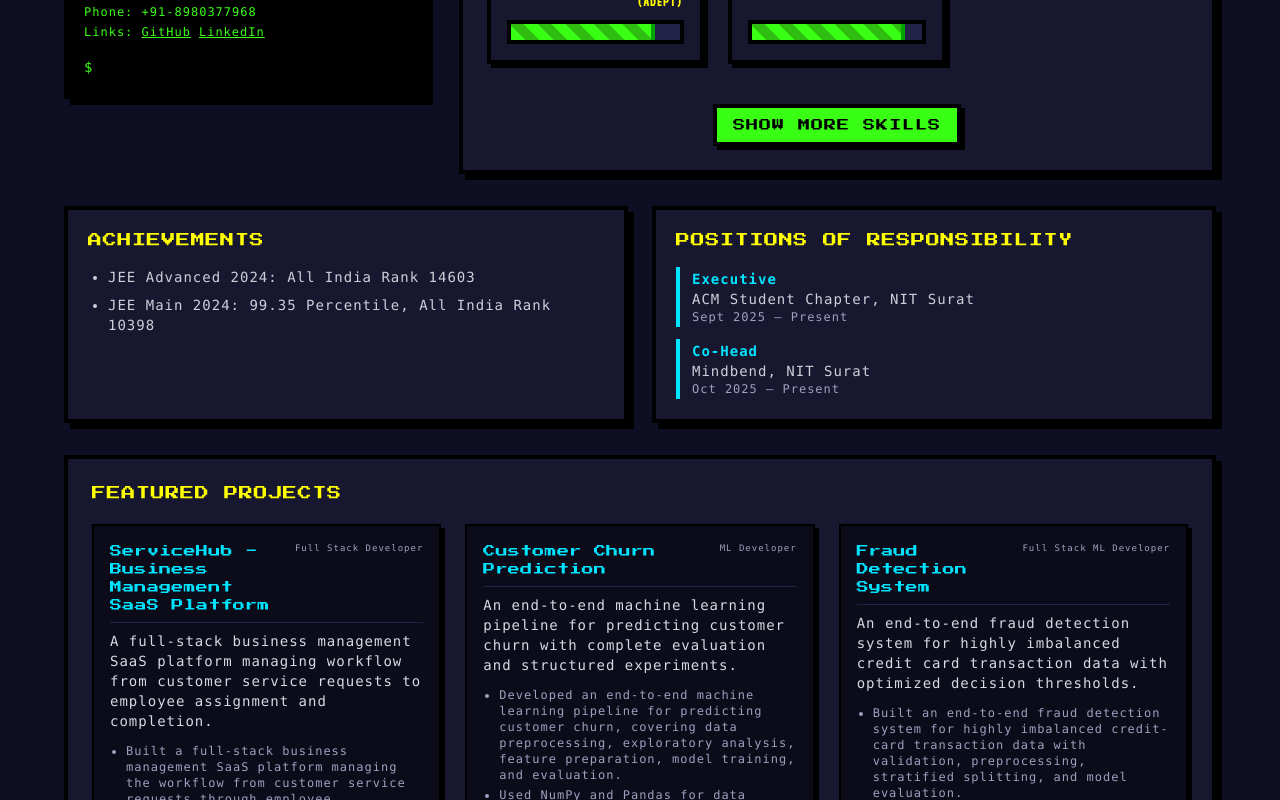
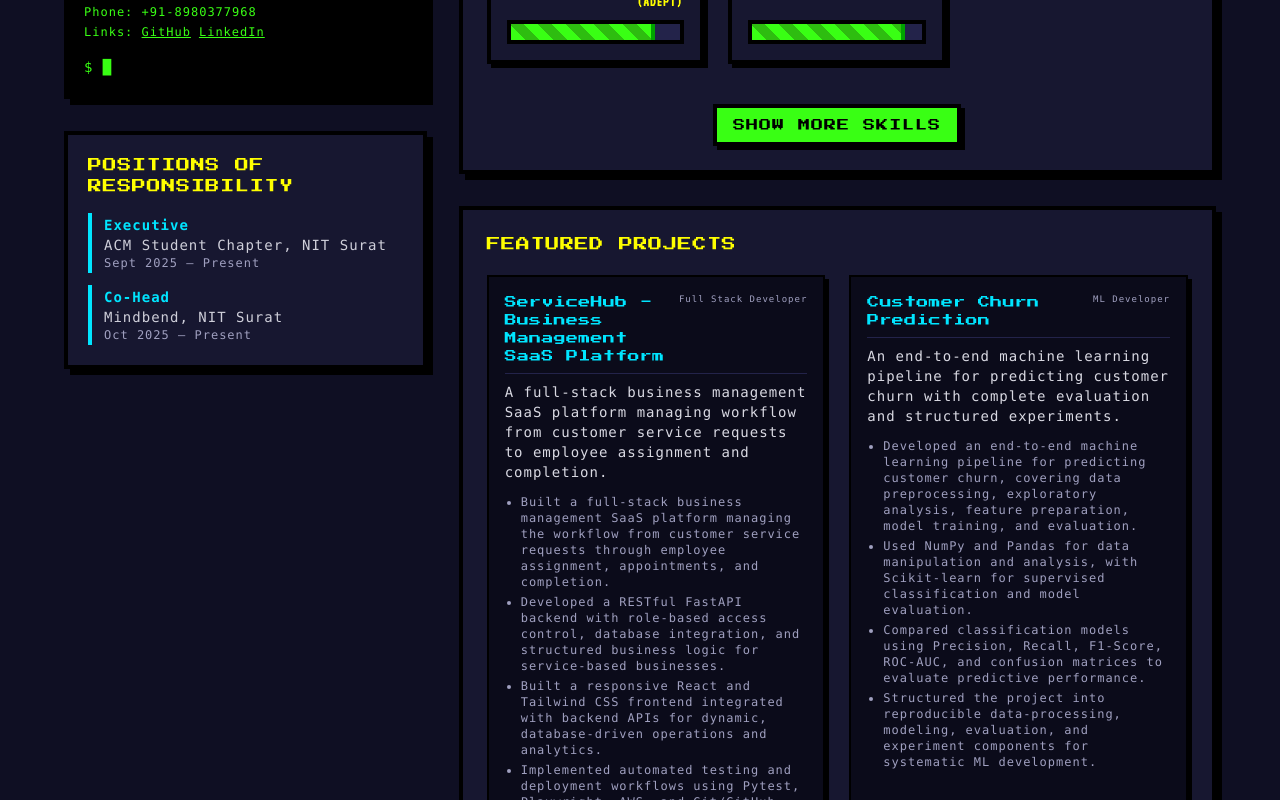
Before and after one commit to ZeelRamoliya07/Portfolio, a Next.js app: page / in a window 1280 px wide. Shown: the part 1200-2000 px from the top of the page. Built offline with nearby package versions, Linux system fonts and the light colour scheme.

Commit message:
updated/removed the achievements section and updated github links of projects

```diff
--- a/src/app/page.tsx
+++ b/src/app/page.tsx
@@ -2,7 +2,6 @@
 
 import React, { useState } from "react";
 import {
-  ACHIEVEMENTS,
   BIO,
   EDUCATION,
   PROJECTS,
@@ -161,6 +160,22 @@ export default function Home() {
               <span>$ </span><span className="pixel-blink">█</span>
             </div>
           </div>
+
+          {/* Positions of Responsibility Card in Sidebar */}
+          <div className="border-4 border-black bg-[#171730] p-5 shadow-[6px_6px_0px_0px_rgba(0,0,0,1)]">
+            <h3 className="font-pixel-heading text-xs md:text-sm text-[#ffff00] mb-4 uppercase tracking-wider">
+              Positions of Responsibility
+            </h3>
+            <div className="space-y-3 font-mono text-xs md:text-sm">
+              {RESPONSIBILITIES.map((position) => (
+                <div key={`${position.title}-${position.organization}`} className="border-l-4 border-[#00e5ff] pl-3 py-0.5">
+                  <p className="text-[#00e5ff] font-bold">{position.title}</p>
+                  <p className="text-[#f0f0f8]/85">{position.organization}</p>
+                  <p className="text-[#a0a0c0] text-xs">{position.period}</p>
+                </div>
+              ))}
+            </div>
+          </div>
         </section>
 
         {/* Right Column: Main Resume Data (8 cols) */}
@@ -237,40 +252,6 @@ export default function Home() {
             <SkillGrid />
           </div>
 
-        </section>
-      </main>
-
-      {/* Full-width container for Achievements & Featured Projects to fill empty space on left */}
-      <div className="w-full max-w-6xl mt-8 space-y-8">
-        {/* Achievements and leadership */}
-        <div className="grid grid-cols-1 md:grid-cols-2 gap-6">
-          <div className="border-4 border-black bg-[#171730] p-5 shadow-[6px_6px_0px_0px_rgba(0,0,0,1)]">
-            <h3 className="font-pixel-heading text-xs md:text-sm text-[#ffff00] mb-4 uppercase tracking-wider">
-              Achievements
-            </h3>
-            <ul className="list-disc pl-5 font-mono text-xs md:text-sm space-y-2 text-[#f0f0f8]/85">
-              {ACHIEVEMENTS.map((achievement) => (
-                <li key={achievement}>{achievement}</li>
-              ))}
-            </ul>
-          </div>
-
-          <div className="border-4 border-black bg-[#171730] p-5 shadow-[6px_6px_0px_0px_rgba(0,0,0,1)]">
-            <h3 className="font-pixel-heading text-xs md:text-sm text-[#ffff00] mb-4 uppercase tracking-wider">
-              Positions of Responsibility
-            </h3>
-            <div className="space-y-3 font-mono text-xs md:text-sm">
-              {RESPONSIBILITIES.map((position) => (
-                <div key={`${position.title}-${position.organization}`} className="border-l-4 border-[#00e5ff] pl-3 py-0.5">
-                  <p className="text-[#00e5ff] font-bold">{position.title}</p>
-                  <p className="text-[#f0f0f8]/85">{position.organization}</p>
-                  <p className="text-[#a0a0c0] text-xs">{position.period}</p>
-                </div>
-              ))}
-            </div>
-          </div>
-        </div>
-
           {/* Projects Showcase */}
           <div className="border-4 border-black bg-[#171730] p-5 md:p-6 shadow-[6px_6px_0px_0px_rgba(0,0,0,1)]">
             <h3 className="font-pixel-heading text-xs md:text-sm text-[#ffff00] mb-5 uppercase tracking-wider">
@@ -278,7 +259,7 @@ export default function Home() {
             </h3>
 
             <div>
-            <div className="grid grid-cols-1 md:grid-cols-2 lg:grid-cols-3 gap-6">
+              <div className="grid grid-cols-1 md:grid-cols-2 gap-6">
                 {(showAllProjects ? PROJECTS : PROJECTS.slice(0, 5)).map((proj) => (
                   <div
                     key={proj.title}
@@ -360,7 +341,8 @@ export default function Home() {
               )}
             </div>
           </div>
-      </div>
+        </section>
+      </main>
 
       {/* Footer / Arcade Cabinet bottom */}
       <footer className="w-full max-w-6xl mt-12 border-4 border-black bg-[#171730] p-6 shadow-[6px_6px_0px_0px_rgba(0,0,0,1)] flex flex-col md:flex-row items-center justify-between gap-6 font-mono text-sm">
--- a/src/constants/data.ts
+++ b/src/constants/data.ts
@@ -94,7 +94,7 @@ export const PROJECTS = [
     role: "Full Stack Developer",
     status: "Completed",
     live: "https://service-hub-zeel.vercel.app",
-    repo: "https://github.com/ZeelRamoliya07",
+    repo: "https://github.com/ZeelRamoliya07/Service-Hub",
     tech: ["React.js", "Tailwind CSS", "FastAPI", "MySQL", "REST API", "AWS", "Pytest", "Playwright"],
     bullets: [
       "Built a full-stack business management SaaS platform managing the workflow from customer service requests through employee assignment, appointments, and completion.",
@@ -109,7 +109,7 @@ export const PROJECTS = [
     role: "ML Developer",
     status: "Completed",
     live: "",
-    repo: "https://github.com/ZeelRamoliya07",
+    repo: "https://github.com/ZeelRamoliya07/churn_intte",
     tech: ["Python", "NumPy", "Pandas", "Scikit-learn", "Matplotlib", "Seaborn"],
     bullets: [
       "Developed an end-to-end machine learning pipeline for predicting customer churn, covering data preprocessing, exploratory analysis, feature preparation, model training, and evaluation.",
@@ -124,7 +124,7 @@ export const PROJECTS = [
     role: "Full Stack ML Developer",
     status: "Completed",
     live: "",
-    repo: "https://github.com/ZeelRamoliya07",
+    repo: "https://github.com/ZeelRamoliya07/Fraud-detection-system",
     tech: ["Python", "NumPy", "Pandas", "Scikit-learn", "FastAPI", "React", "Tailwind CSS", "REST API", "Pytest"],
     bullets: [
       "Built an end-to-end fraud detection system for highly imbalanced credit-card transaction data with validation, preprocessing, stratified splitting, and model evaluation.",
```
Lines whose indentation alone changed are shown as unchanged.
